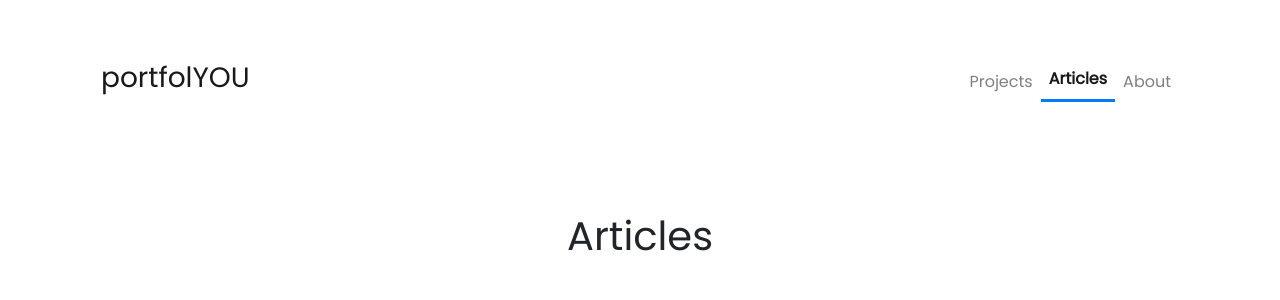
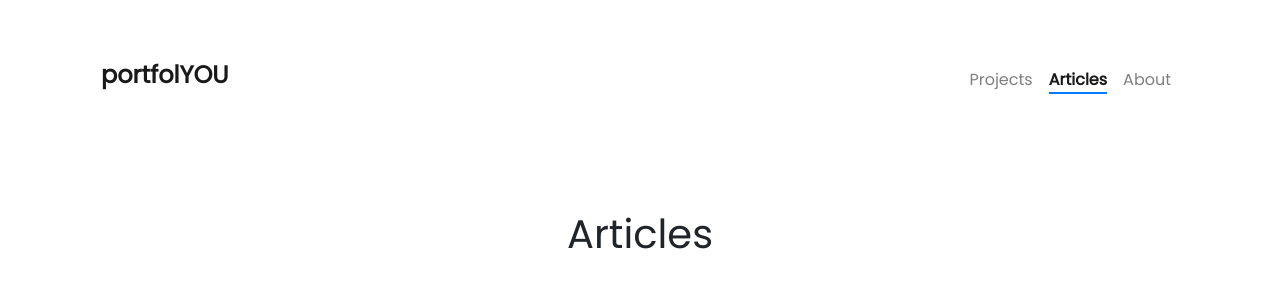
Before and after one commit to yousinix/portfolYOU, a Jekyll site: the page built from pages/articles.html, in a window 1280 px wide. Shown: the top 300 px of the page. Built offline with Jekyll 4.4.1, drawn with Linux system fonts in a browser that asks for light colours; nearby versions of some CDN libraries.

Commit message:
Modify Navbar Styling

```diff
--- a/_includes/navbar.html
+++ b/_includes/navbar.html
@@ -1,6 +1,6 @@
 <nav class="navbar navbar-expand-lg navbar-light">
 
-    <a class="navbar-brand" href="{{ site.baseurl }}"><h3>{{ site.title }}</h3></a>
+    <a class="navbar-brand" href="{{ site.baseurl }}"><h4><b>{{ site.title }}</b></h4></a>
 
     <button class="navbar-toggler" type="button" data-toggle="collapse" data-target="#navbarNavAltMarkup" aria-controls="navbarNavAltMarkup" aria-expanded="false" aria-label="Toggle navigation">
         <span class="navbar-toggler-icon"></span>
--- a/_sass/_base.scss
+++ b/_sass/_base.scss
@@ -2,12 +2,33 @@ body {
     font-family: 'Poppins', sans-serif;
 }
 
-.active {
-    border-bottom: 3px solid $primary;
-    margin-top: -3px;
-    font-weight: bold;
+.link-after {
+    content: '';
+    display: block;
+    height: .15em;
+    background: $primary;
 }
 
+.active {
+    font-weight: bold;
+
+    &::after {
+        @extend .link-after;
+        width: 100%!important;
+    }
+}
+
+.nav-link, .navbar-brand {
+    &::after {
+        @extend .link-after;
+        width: 0;
+        transition: width .35s;
+    }
+
+    &:hover::after {
+        width: 100%;
+    }
+}
 
 .skill {
     margin-bottom: 35px;
```
